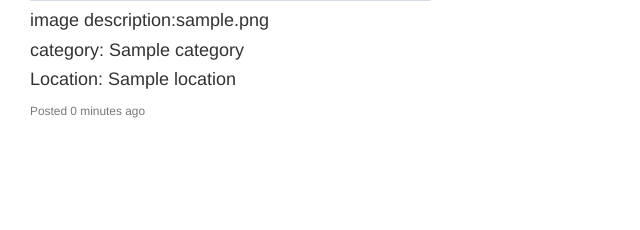
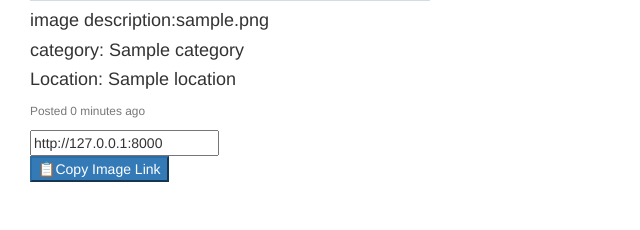
Before and after one commit to honorine1/gallery, a Django app: page /image/1 in a window 1280 px wide. Shown: the part 412-642 px from the top of the page, without its empty margins (0-640 px from the left). Run offline with Django 3.2, Linux system fonts and the light colour scheme; tables that the repository leaves empty hold one stand-in row (values such as "Sample post"); grey boxes marked "Sample" are stand-in pictures; some libraries are stand-ins or nearby versions.

Commit message:
piper clip isa added

```diff
--- a/photos/templates/all_photos/image.html
+++ b/photos/templates/all_photos/image.html
@@ -1,7 +1,16 @@
 {%extends 'all_photos/base.html'%}
 
  {% block content %}
+ <script>
+  function copyImageLink() {
+    console.log("copied");
 
+    var copyText = document.getElementById(myInput);
+    copyText.select();
+    document.execCommand("copy");
+    alert("imageLink copied to clipboard: " + copyText.value);
+  }
+  </script>
 
 
  <div class="container-fluid">
@@ -15,6 +24,10 @@
       <h4 class="card-text">category: {{image.image_category}}</h4>
       <h4 class="card-text">Location: {{image.image_location}}</h4>
       <p class="card-text"><small class="text-muted">Posted {{image.pub_date|timesince}} ago</small></p>
+      <input type="text" value="http://127.0.0.1:8000{{image_item.image.url}}" id="myInput">
+      <br>
+
+      <button class="rounded btn-primary" onclick=copyImageLink()>📋Copy Image Link</button>
     </div>
   </div>
 
```
